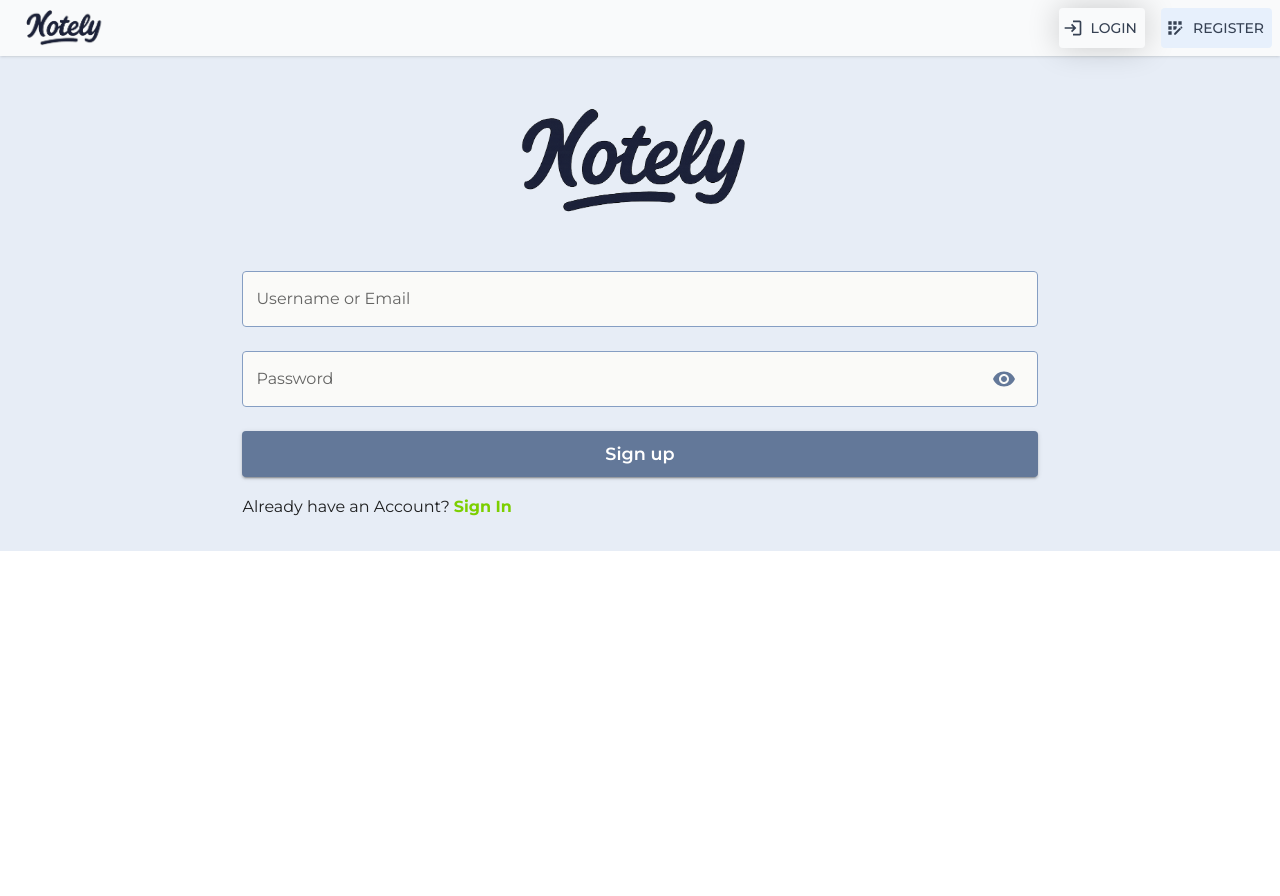
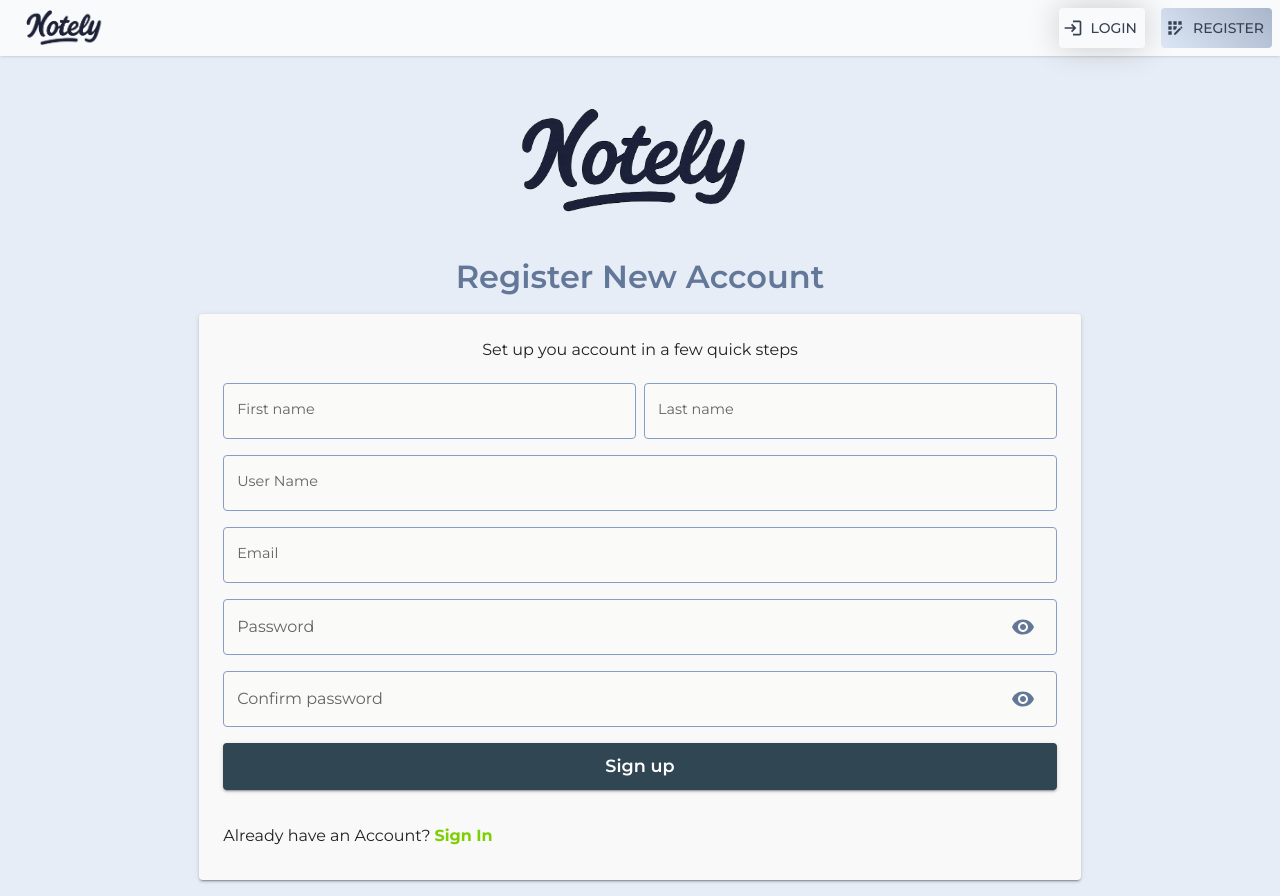
Before and after one commit to WaithakaGuru/NoteLy, a React (Vite) app in the folder client/: page /register in a window 1280 px wide. Before the commit the page ends 800 px from the top, so only its background shows below. Built offline with nearby package versions, Linux system fonts and the light colour scheme.

Commit message:
Add the register new Account page

```diff
--- a/client/src/components/Navbar.tsx
+++ b/client/src/components/Navbar.tsx
@@ -72,15 +72,18 @@ function Navbar() {
             <Stack direction={"row"} gap={2} >
                 <Button startIcon={<Login/>}
                  title="login" href="/login"
-                 sx={{ color: "#364153", boxShadow: "0 0 2rem rgba(0,0,0,.2)", '&:hover': {
-                     background: "linear-gradient(45deg, #dce6f6, #a9b6ca)", color: "#222"}}}
+                 sx={{ color: "#364153", boxShadow: "0 0 2rem rgba(0,0,0,.2)",
+                     background: path==="/login" ? "linear-gradient(45deg, #dce6f6, #a9b6ca)": "",
+                     '&:hover': {background: "linear-gradient(45deg, #dce6f6, #a9b6ca)", color: "#222"}
+                    }}
                  className="hover:opacity-90"
                 >
                     Login
                 </Button>
                 <Button startIcon={<AppRegistration/>}
                     title="Create new Notely account"  href="/register"
-                    sx={{color: "#364153", bgcolor:"#e7f0fc", '&:hover': {opacity: ".95"}}}
+                    sx={{color: "#364153", bgcolor:"#e7f0fc", background: path==="/register" ? "linear-gradient(45deg, #dce6f6, #a9b6ca)" : "",
+                        '&:hover': {opacity: ".95"}}}
                 >
                     Register
                 </Button>
--- a/client/src/components/PasswordInput.tsx
+++ b/client/src/components/PasswordInput.tsx
@@ -2,13 +2,16 @@ import {Visibility, VisibilityOff } from "@mui/icons-material"
 import {IconButton, InputAdornment, TextField, type TextFieldProps } from "@mui/material"
 import { useState } from "react"
 
-function PasswordInput({onChange, value}: TextFieldProps) {
+  type T = TextFieldProps & {v?: string}
+
+function PasswordInput({onChange, value, v="#f9f9f9", label="Password"}: T) {
     const [showPassword, setShowPassword] = useState(false)
 
+
   return (
-    <TextField type={showPassword? "text": "password"} label="Password" variant="outlined"
+    <TextField type={showPassword? "text": "password"} label={label} variant="outlined"
      placeholder="****" fullWidth value={value} onChange={onChange}
-     sx={{my:3, bgcolor: "#fafaf8",
+     sx={{ bgcolor: "#fafaf8",
         borderRadius: 1, outline: "none", color: "darkgrey",
     "& .MuiOutlinedInput-root": {
       "& fieldset": {
@@ -20,8 +23,9 @@ function PasswordInput({onChange, value}: TextFieldProps) {
       "&.Mui-focused fieldset": {
         borderColor: "#859ec3",
         borderWidth: "2px",
-      },}
-
+      },
+    },
+      "& label.Mui-focused": {color: v, mt: "-.2rem"}
      }} InputProps={
         {endAdornment: (
             <InputAdornment position="end">
--- a/client/src/components/TextInput.tsx
+++ b/client/src/components/TextInput.tsx
@@ -1,11 +1,13 @@
 import { TextField, type TextFieldProps } from "@mui/material"
 
-function TextInput({onChange, value}: TextFieldProps) {
+type T = TextFieldProps & {v?: string};
+
+function TextInput({onChange, value, v="#f9f9f9", label="Username or Email", placeholder}: T) {
   return (
-    <TextField placeholder="Username or Email" label="Username or Email"
+    <TextField placeholder={placeholder} label={label}
         fullWidth onChange={onChange} value={value}
          sx={{outline: "none", border: "none", bgcolor: "#fafaf8",
-            borderRadius: 1,  color: "darkgrey",
+            borderRadius: 1,
         "& .MuiOutlinedInput-root": {
             "& fieldset": {
                 borderColor: "#859ec3",
@@ -16,7 +18,17 @@ function TextInput({onChange, value}: TextFieldProps) {
             "&.Mui-focused fieldset": {
                 borderColor: "#859ec3",
                 borderWidth: "2px",
-        },}
+
+            },
+        },
+        "& label": {
+            fontSize: "0.9rem",
+        },
+        "& label.Mui-focused": {
+            color: v,
+            fontSize: "1rem",
+            mt: "-.3rem"
+        }
         }}
     />
   )
--- a/client/src/pages/LoginPage.tsx
+++ b/client/src/pages/LoginPage.tsx
@@ -23,24 +23,24 @@ function LoginPage() {
 
     }
   return (
-    <Stack mx={"auto"} my={"auto"} p={2} sx={{
-        background:"#0d1726", placeSelf: "center", alignItems: "center"
-    }}>
+    <Stack mx={"auto"} my={"auto"} p={2} mt={2} sx={{
+        background: "linear-gradient(135deg, #0f172a, #1e293b)", placeSelf: "center", alignItems: "center"
+    }} className="md:min-w-1/3 min-w-[25rem]">
         <img src="NotelyWhite.png" width={"300px"} className="mx-auto" />
 
         <Typography variant="h6" fontSize={"2rem"} gutterBottom color="info" fontWeight={600}>
             Welcome Back
         </Typography>
         {
-            error && ( <Alert severity="error" variant="outlined" >{error}</Alert>)
+            error && ( <Alert severity="error">{error}</Alert>)
         }
-        <Paper component={"form"}  sx={{p: 1, bgcolor: "transparent", width:{xs: "95%", sm: "85%", md: "65%"}}}
-            elevation={0} onSubmit={handleSubmitLogin}
+        <Paper component={"form"}  sx={{p: 1, bgcolor: "transparent", width:{xs: "95%", sm: "85%", md: "85%"}}}
+            elevation={0} onSubmit={handleSubmitLogin}  className="flex flex-col gap-4"
         >
            <TextInput onChange ={handleIdentifier} value={identifier}/>
             <PasswordInput onChange={handlePassword} value={password}/>
 
-            <Button type="submit" sx={{textTransform: "none", mx:"auto", background: "#637899",
+            <Button type="submit" sx={{textTransform: "none", mx:"auto", background: "linear-gradient(135deg, #0f170a, #1e293b)",
                 fontWeight: 600, fontSize: "1.1rem"
             }}
                 variant="contained"  size="large" fullWidth
--- a/client/src/pages/RegisterPage.tsx
+++ b/client/src/pages/RegisterPage.tsx
@@ -1,19 +1,69 @@
-import { useState,  } from "react";
-import { Typography, Stack, Paper, Button, Alert } from "@mui/material";
+import { useReducer, useState,  } from "react";
+import { Typography, Stack, Paper, Button, Alert, Box } from "@mui/material";
 import { Link } from "react-router-dom";
 import TextInput from "../components/TextInput";
 import PasswordInput from "../components/PasswordInput";
 
+type ActionType = {
+    type: string
+    payload: {
+        input: string
+        value: string
+    }
+}
+
+type ReducerStateType = {
+    firstName: string,
+    lastName: string,
+    userName: string,
+    email: string,
+    password: string,
+    confirmPassword: string
+}
+
+
+function reducerFunc(state: ReducerStateType, action: ActionType) {
+    switch(action.type) {
+        case "HandleInput":
+            return {
+                ...state, [action.payload.input] : action.payload.value
+            }
+
+        default:
+         return state
+    }
+}
+
+const initialState= {
+    firstName: "",
+    lastName: "",
+    userName: "",
+    email: "",
+    password: "",
+    confirmPassword: ""
+}
+
 function RegisterPage() {
     const [error, setError] =  useState("");
-    const [identifier, setIdentifier] = useState("")
-    const [password, setPassword] = useState("")
+    const [state, dispatch] = useReducer(reducerFunc, initialState)
 
-    function handleIdentifier(e: React.ChangeEvent<HTMLInputElement>) {
-        setIdentifier(e.target.value);
+    function handlePassword(e: React.ChangeEvent<HTMLInputElement>) {
+        dispatch({type: "HandleInput", payload: {input: "password", value: e.target.value}})
     }
-    function handlePassword(e: React.ChangeEvent<HTMLInputElement>) {
-        setPassword(e.target.value);
+    function handleConfirmPassword(e: React.ChangeEvent<HTMLInputElement>) {
+        dispatch({type: "HandleInput", payload: {input: "confirmPassword", value: e.target.value}})
+    }
+    function handleEmail(e: React.ChangeEvent<HTMLInputElement>) {
+        dispatch({type: "HandleInput", payload: {input: "email", value: e.target.value}})
+    }
+    function handleFirstName(e: React.ChangeEvent<HTMLInputElement>) {
+        dispatch({type: "HandleInput", payload: {input: "firstName", value: e.target.value}})
+    }
+    function handleLastName(e: React.ChangeEvent<HTMLInputElement>) {
+        dispatch({type: "HandleInput", payload: {input: "lastName", value: e.target.value}})
+    }
+    function handleUserName(e: React.ChangeEvent<HTMLInputElement>) {
+        dispatch({type: "HandleInput", payload: {input: "lastName", value: e.target.value}})
     }
 
     function handleSubmitLogin(e: React.FormEvent<HTMLFormElement>) {
@@ -22,24 +72,37 @@ function RegisterPage() {
 
     }
   return (
+   <Box component={"div"} width={"100%"} className="bg-[#e7edf6ff]">
         <Stack mx={"auto"} my={"auto"} p={2} sx={{
-        background:"#e7edf6ff", placeSelf: "center", alignItems: "center"
-    }}>
+            placeSelf: "center", alignItems: "center", maxWidth: "60rem"
+        }} className="md:min-w-5/12">
             <img src="Notely1.png" width={"300px"} className="mx-auto" />
 
             <Typography variant="h6" fontSize={"2rem"} gutterBottom color="info" fontWeight={600}>
-
+                Register New Account
             </Typography>
             {
                 error && ( <Alert severity="error" variant="outlined" >{error}</Alert>)
             }
-        <Paper component={"form"}  sx={{p: 1, bgcolor: "transparent", width:{xs: "95%", sm: "85%", md: "65%"}}}
-            elevation={0} onSubmit={handleSubmitLogin}
+            <Paper component={"form"}  sx={{p: 3, bgcolor: "#f9f9f9", gap: 2,
+            width:{xs: "95%", sm: "85%", md: "95%"}}}
+                elevation={2} onSubmit={handleSubmitLogin}  className="flex flex-col justify-center gap-2"
             >
-           <TextInput onChange ={handleIdentifier} value={identifier}/>
-            <PasswordInput onChange={handlePassword} value={password}/>
+                <Typography variant="body1" gutterBottom align="center">
+                    Set up you account in a few quick steps
+                </Typography>
+               <Stack direction={"row"} gap={1}>
+                   <TextInput onChange ={handleFirstName} value={state.firstName} v="#555" label="First name"/>
+                   <TextInput onChange ={handleLastName} value={state.lastName} v="#555" label="Last name"/>
+               </Stack>
+                <TextInput onChange ={handleUserName} value={state.userName} v="#555" label="User Name"
+                placeholder="Enter a unique username"/>
+                <TextInput onChange ={handleEmail} value={state.email} v="#555" label="Email"
+                placeholder="Enter a valid email"/>
+                <PasswordInput onChange={handlePassword} value={state.password} v="#333"/>
+                <PasswordInput onChange={handleConfirmPassword} value={state.confirmPassword} v="#333" label="Confirm password"/>
 
-            <Button type="submit" sx={{textTransform: "none", mx:"auto", background: "#637899",
+                <Button type="submit" sx={{textTransform: "none", mx:"auto", background: "#314653",
                     fontWeight: 600, fontSize: "1.1rem"
                 }}
                     variant="contained"  size="large" fullWidth
@@ -55,6 +118,7 @@ function RegisterPage() {
                 </Typography>
             </Paper>
         </Stack>
+   </Box>
   )
 }
 
```
Lines whose indentation alone changed are shown as unchanged.
